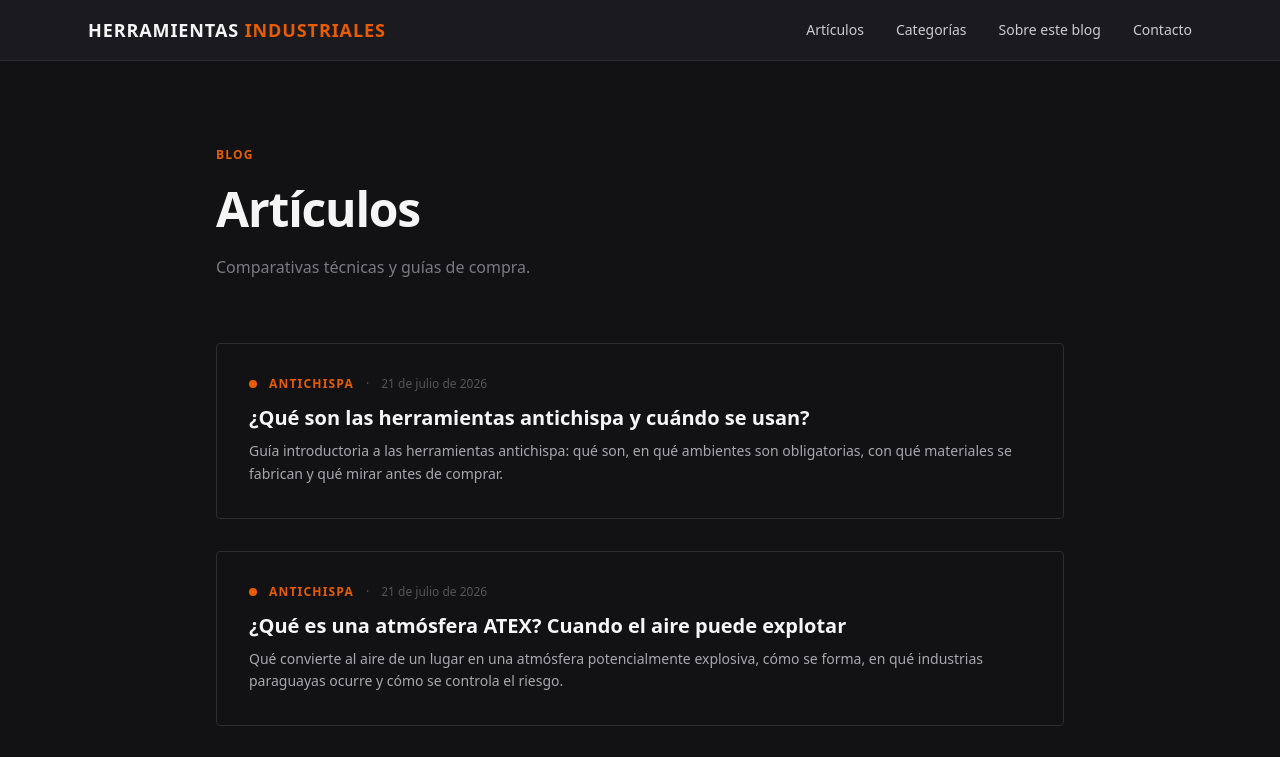
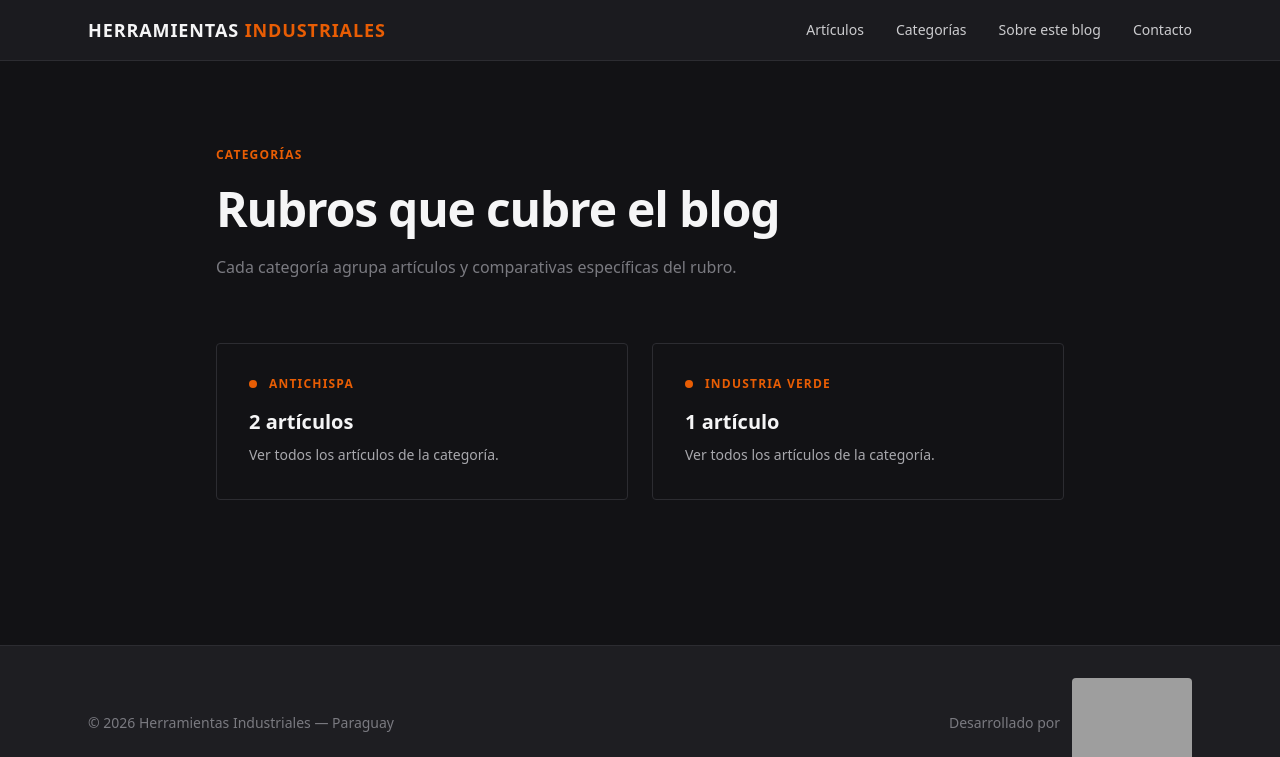
Before and after one commit to LuisAVR7/herramientas-industriales, a Next.js app: page /categorias in a window 1280 px wide. Shown: the top 757 px of the page. Built offline with nearby package versions, Linux system fonts and the light colour scheme; grey boxes are pictures that could not be loaded.

Commit message:
Fix: contenido correcto en la página de categorías

```diff
--- a/src/app/categorias/page.tsx
+++ b/src/app/categorias/page.tsx
@@ -1,64 +1,56 @@
 import type { Metadata } from "next";
 import Link from "next/link";
-import { getAllArticles } from "@/lib/articles";
+import { getAllCategories } from "@/lib/articles";
 
 export const dynamic = "force-static";
 
 export const metadata: Metadata = {
-  title: "Blog",
+  title: "Categorías",
   description:
-    "Comparativas técnicas, guías de compra y análisis de herramientas industriales para el mercado paraguayo.",
+    "Rubros que cubre el blog: antichispa, industria verde y más — cada uno con sus comparativas y guías de compra.",
 };
 
-export default function Blog() {
-  const articles = getAllArticles();
+export default function CategoriasPage() {
+  const categorias = getAllCategories();
 
   return (
     <div className="max-w-4xl mx-auto px-6 py-20">
       <span className="inline-block text-xs font-semibold tracking-widest text-brand-500 uppercase mb-4">
-        Blog
+        Categorías
       </span>
       <h1 className="text-3xl md:text-5xl font-bold tracking-tight text-ink-50 leading-tight">
-        Artículos
+        Rubros que cubre el blog
       </h1>
       <p className="mt-4 text-ink-400">
-        Comparativas técnicas y guías de compra.
+        Cada categoría agrupa artículos y comparativas específicas del rubro.
       </p>
 
-      {articles.length === 0 ? (
+      {categorias.length === 0 ? (
         <div className="mt-16 border border-dashed border-ink-700 rounded-sm p-12 text-center">
           <p className="text-ink-300">
-            Los primeros artículos se publican una vez que el sitio esté online
-            y se defina el contenido inicial.
+            Todavía no hay categorías con artículos publicados.
           </p>
         </div>
       ) : (
-        <div className="mt-16 space-y-8">
-          {articles.map((article) => (
+        <div className="mt-16 grid gap-6 md:grid-cols-2">
+          {categorias.map((cat) => (
             <Link
-              key={article.slug}
-              href={`/blog/${article.slug}` as never}
+              key={cat.slug}
+              href={`/categoria/${cat.slug}` as never}
               className="block border border-ink-700 rounded-sm p-8 hover:border-brand-500 transition group"
             >
-              <div className="flex items-center gap-3 mb-3 flex-wrap">
+              <div className="flex items-center gap-3 mb-4">
                 <div className="w-2 h-2 rounded-full bg-brand-500" />
                 <span className="text-xs font-semibold tracking-widest text-brand-500 uppercase">
-                  {article.categoria}
-                </span>
-                <span className="text-xs text-ink-500">·</span>
-                <span className="text-xs text-ink-500">
-                  {new Date(article.fecha).toLocaleDateString("es-PY", {
-                    year: "numeric",
-                    month: "long",
-                    day: "numeric",
-                  })}
+                  {cat.name}
                 </span>
               </div>
               <h2 className="text-xl font-semibold mb-2 text-ink-50 group-hover:text-brand-500 transition">
-                {article.title}
+                {cat.articles.length}{" "}
+                {cat.articles.length === 1 ? "artículo" : "artículos"}
               </h2>
               <p className="text-ink-300 text-sm leading-relaxed">
-                {article.descripcion}
+                Ver todos los artículos de la categoría.
               </p>
             </Link>
           ))}
```
